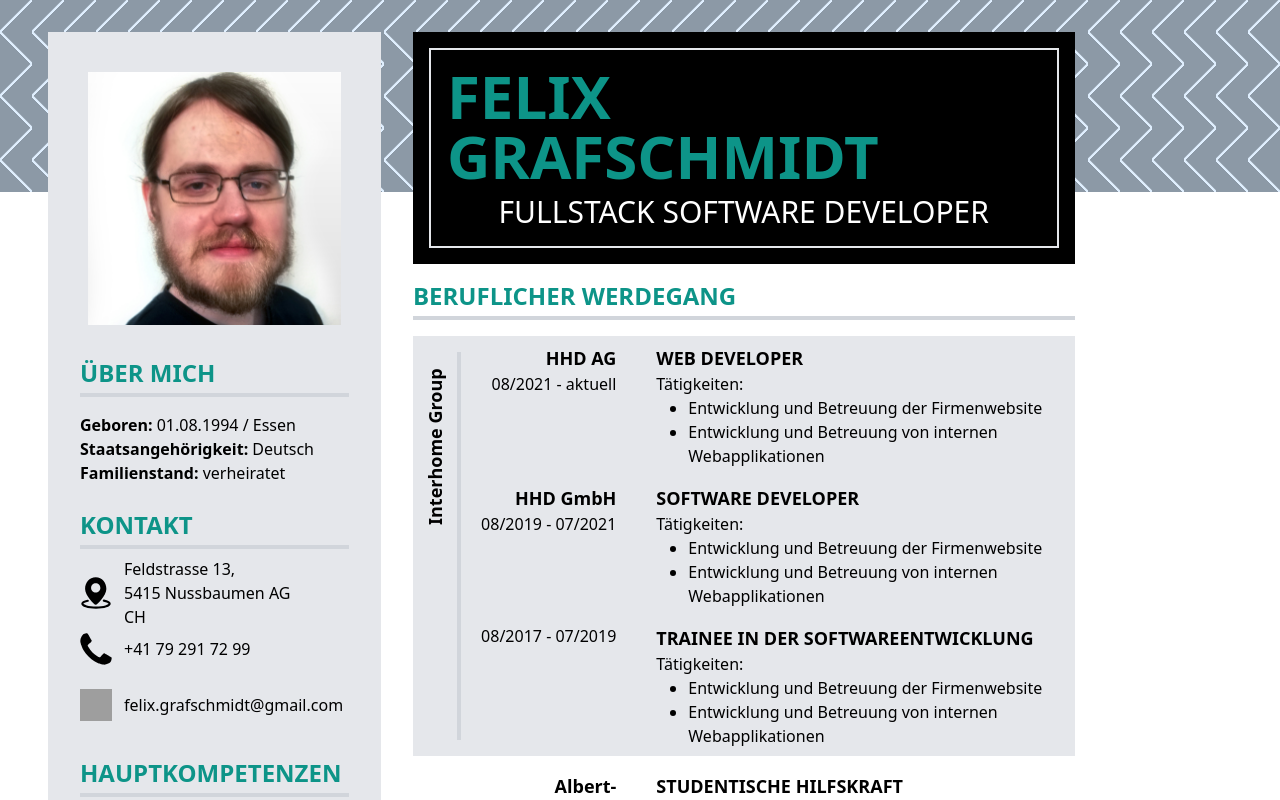
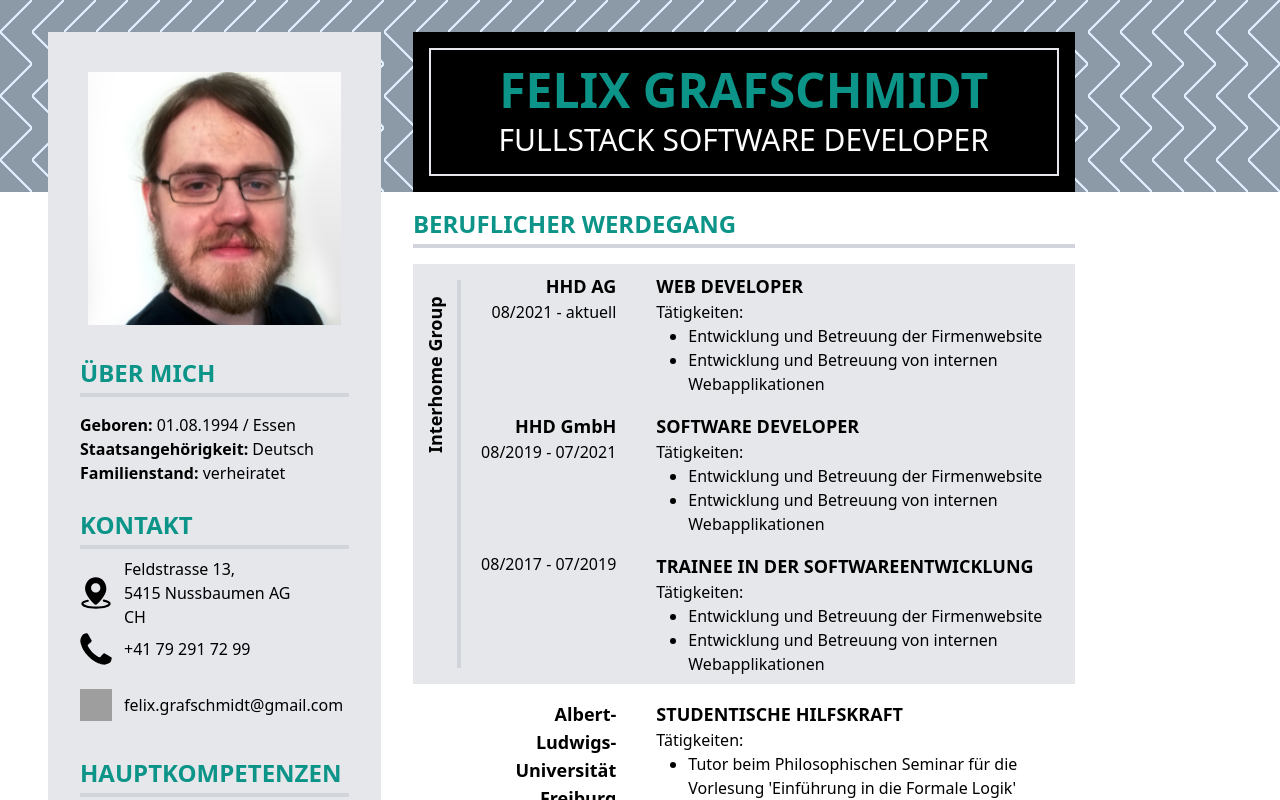
Before and after one commit to FelixGrafschmidt/cv, a Vue app: page / in a window 1280 px wide. Shown: the top 800 px of the page. Built offline with nearby package versions, Linux system fonts and the light colour scheme; grey boxes are pictures that could not be loaded.

Commit message:
fix name

```diff
--- a/src/App.vue
+++ b/src/App.vue
@@ -82,7 +82,7 @@
 		<main class="w-2/3">
 			<div class="bg-black p-4 mb-4">
 				<div class="bg-black text-white flex flex-col items-center border-white-600 border-2 p-4">
-					<span class="text-6xl text-teal-600 mb-2 font-bold uppercase">Felix Grafschmidt</span>
+					<span class="text-5xl text-teal-600 mb-2 font-bold uppercase">Felix Grafschmidt</span>
 					<span class="text-3xl uppercase" @click="changePosition">{{ targetPosition }}</span>
 				</div>
 			</div>
```
